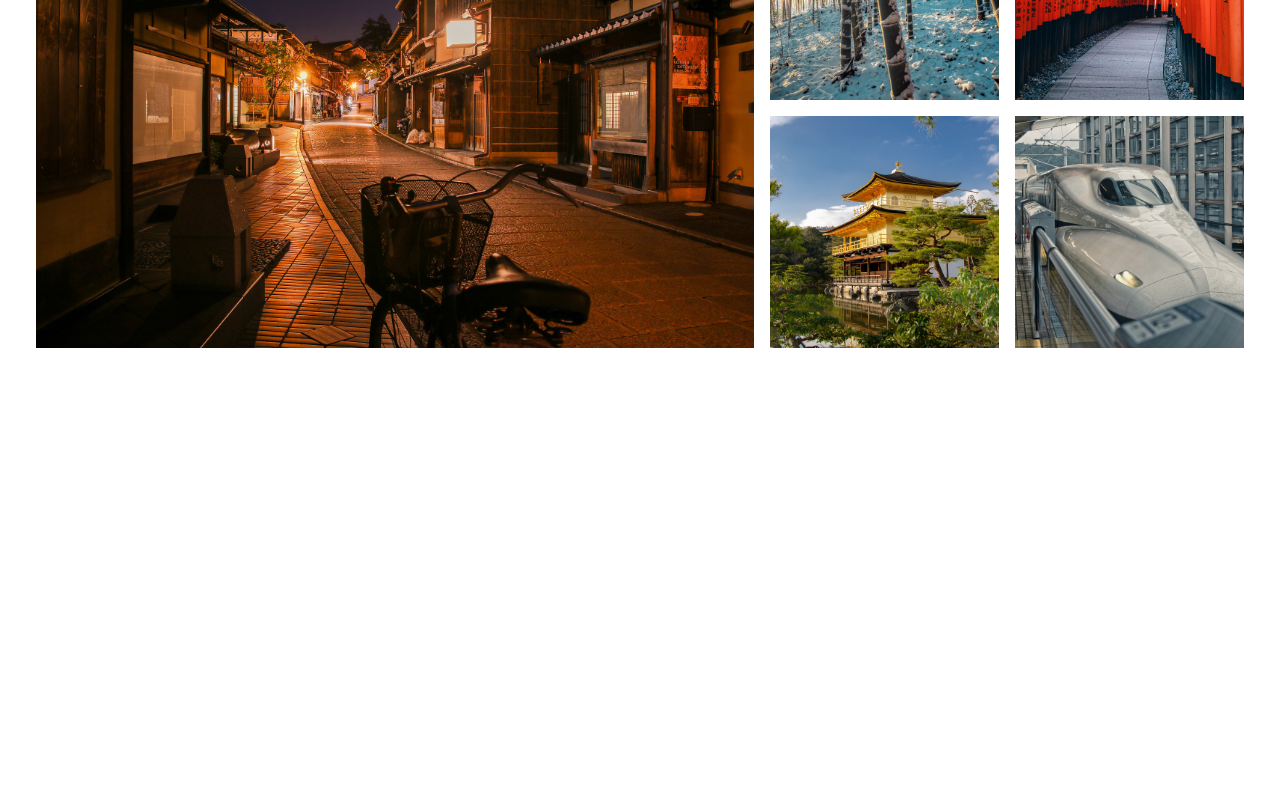
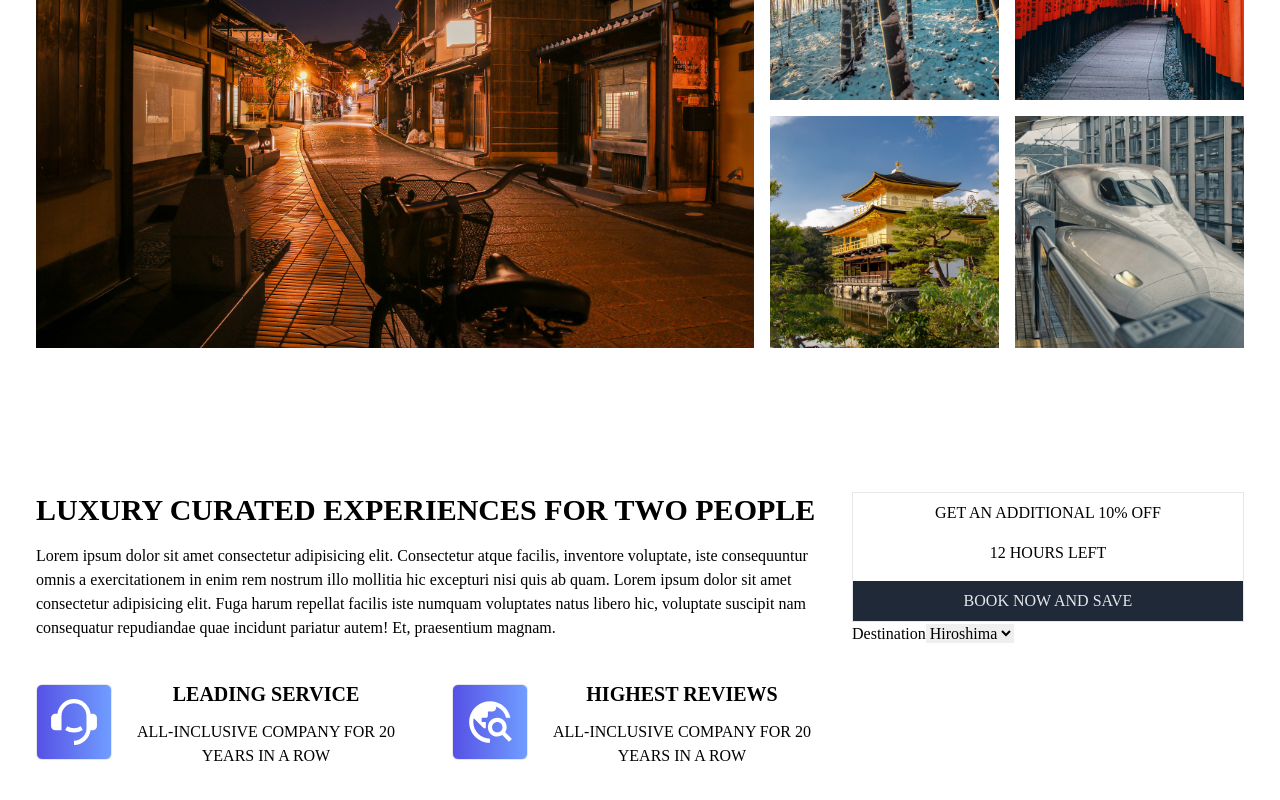
Before and after one commit to EzekielSmith107/travel-site, a React (Create React App) app: page / in a window 1280 px wide. Shown: the part 1075-1875 px from the top of the page. Before the commit the page ends 1503 px from the top, so only its background shows below. Built offline with nearby package versions, Linux system fonts and the light colour scheme.

Commit message:
working on booking with placeholder text

```diff
--- a/src/App.js
+++ b/src/App.js
@@ -1,6 +1,7 @@
 import Navbar from "./components/Navbar";
 import Hero from "./components/Hero";
 import Destinations from "./components/Destinations";
+import Search from "./components/Search";
 
 function App() {
   return (
@@ -8,6 +9,7 @@ function App() {
       <Navbar />
       <Hero />
       <Destinations />
+      <Search />
     </div>
   );
 }
--- /dev/null
+++ b/src/components/Search.jsx
@@ -0,0 +1,63 @@
+import React from 'react'
+import { RiCustomerService2Fill } from 'react-icons/ri'
+import { MdOutlineTravelExplore } from 'react-icons/md'
+
+const Search = () => {
+  return (
+    <div className='max-w-[1240px] mx-auto grid lg:grid-cols-3 gap-4 px-4 py-16'>
+        <div className='lg:col-span-2 flex flex-col justify-evenly'>
+            <div>
+                <h2>LUXURY CURATED EXPERIENCES FOR TWO PEOPLE</h2>
+                <p className='py-4'>
+                    Lorem ipsum dolor sit amet consectetur adipisicing elit. Consectetur atque facilis, inventore voluptate, iste consequuntur omnis a exercitationem in enim rem nostrum illo mollitia hic excepturi nisi quis ab quam. Lorem ipsum dolor sit amet consectetur adipisicing elit. Fuga harum repellat facilis iste numquam voluptates natus libero hic, voluptate suscipit nam consequatur repudiandae quae incidunt pariatur autem! Et, praesentium magnam.
+                </p>
+            </div>
+            <div className='grid sm:grid-cols-2 gap-8 py-4'>
+                <div className='flex flex-col lg:flex-row items-center text-center'>
+                    <button><RiCustomerService2Fill size={50} /></button>
+                    <div>
+                        <h3 className='py-2'>LEADING SERVICE</h3>
+                        <p className='py-1'>ALL-INCLUSIVE COMPANY FOR 20 YEARS IN A ROW</p>
+                    </div>
+                </div>
+                <div>
+                    <div className='flex flex-col lg:flex-row items-center text-center'>
+                        <button><MdOutlineTravelExplore size={50} /></button>
+                        <div>
+                            <h3 className='py-2'>HIGHEST REVIEWS</h3>
+                            <p className='py-1'>ALL-INCLUSIVE COMPANY FOR 20 YEARS IN A ROW</p>
+                        </div>
+                    </div>
+                </div>
+            </div>
+        </div>
+
+        <div>
+            <div className='border text-center'>
+                <p className='pt-2'>GET AN ADDITIONAL 10% OFF</p>
+                <p className='py-4'>12 HOURS LEFT</p>
+                <p className='bg-gray-800 text-gray-200 py-2'>BOOK NOW AND SAVE</p>
+            </div>
+            <form>
+                <div>
+                    <label>Destination</label>
+                    <select>
+                        <option>Hiroshima</option>
+                        <option>Kyoto</option>
+                        <option>Nara</option>
+                        <option>Okinawa</option>
+                        <option>Osaka</option>
+                        <option>Tokyo</option>
+                    </select>
+                </div>
+                <div>
+
+                </div>
+                <div></div>
+            </form>
+        </div>
+    </div>
+  )
+}
+
+export default Search
```
